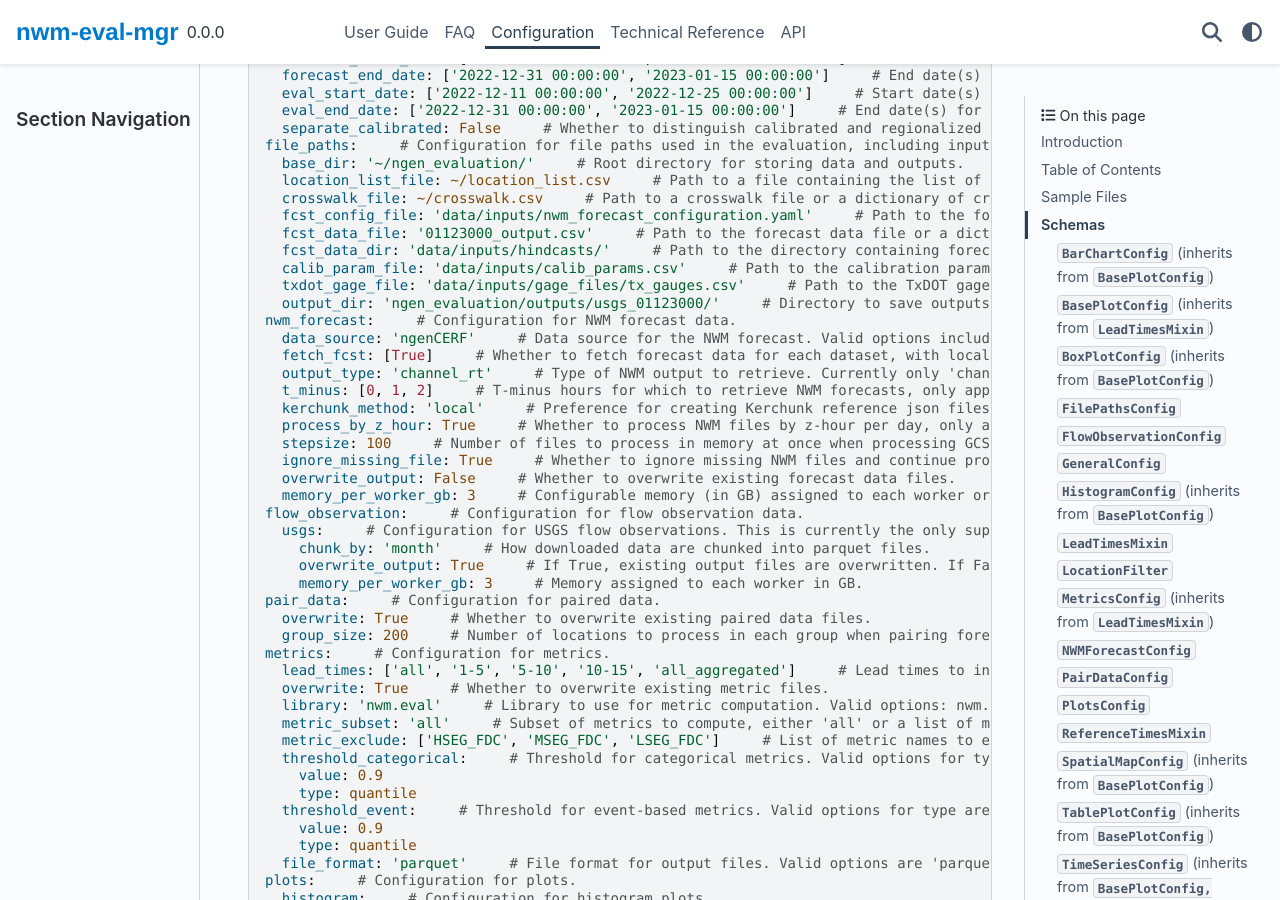
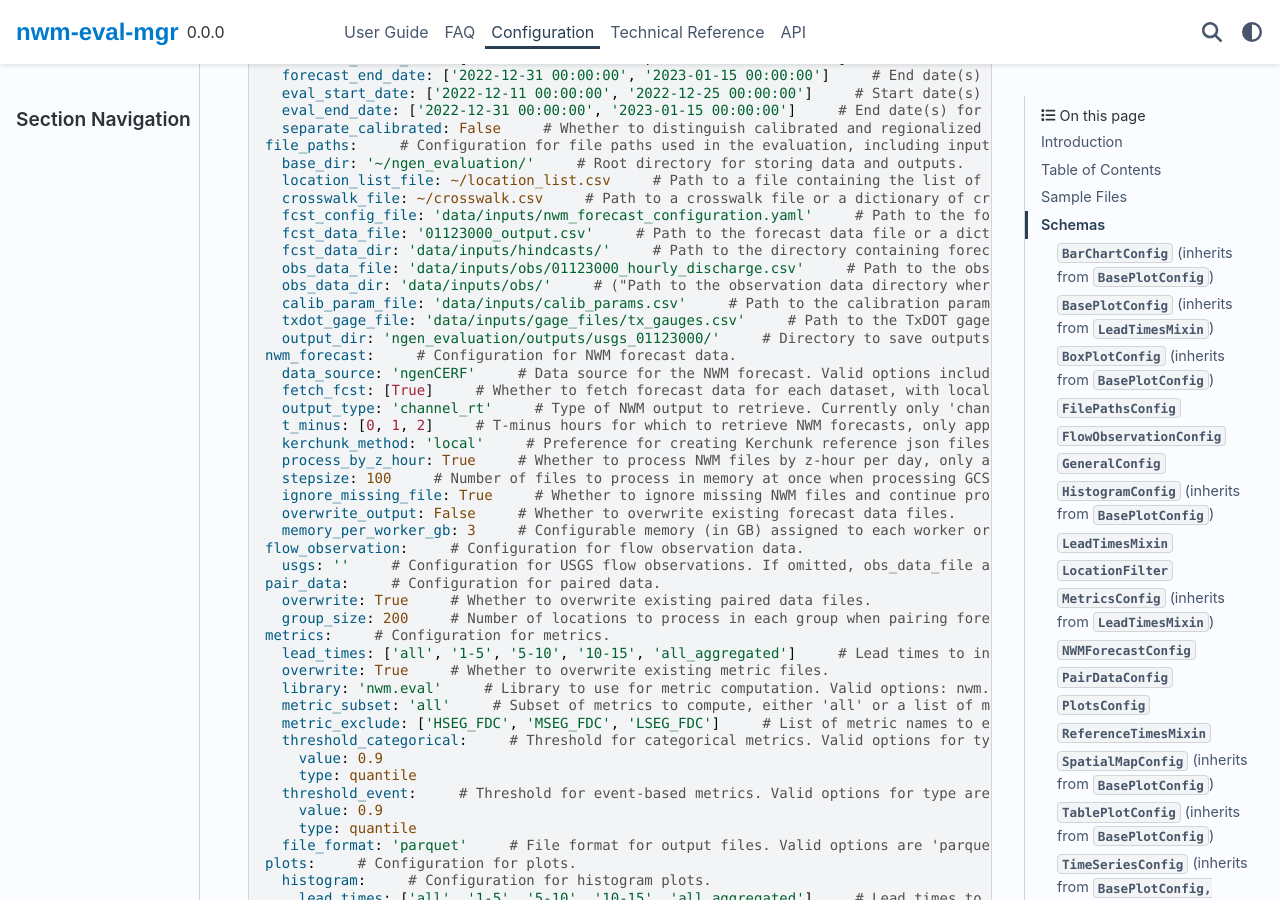
Before and after one commit to NGWPC/nwm-eval-mgr, a Sphinx documentation site: the page built from docs/source/config.md, in a window 1280 px wide and 900 px high, scrolled down 2227 px. Built offline with Sphinx 7.4.7 and the PyData theme 0.15.4, drawn with Linux system fonts in a browser that asks for light colours; some of the changed text lies outside the part shown.

```diff
--- a/docs/source/config.md
+++ b/docs/source/config.md
@@ -81,6 +81,8 @@
   fcst_config_file: 'data/inputs/nwm_forecast_configuration.yaml'     # Path to the forecast configuration file defining parameters for different NWM configurations.
   fcst_data_file: '01123000_output.csv'     # Path to the forecast data file or a dictionary of forecast data files.
   fcst_data_dir: 'data/inputs/hindcasts/'     # Path to the directory containing forecast data files or a dictionary of directories.
+  obs_data_file: 'data/inputs/obs/01123000_hourly_discharge.csv'     # Path to the observation data file. Both obs_data_file and obs_data_dir can be specified. The run will read all .csv and .parquet files in obs_data_dir and obs_data_file and remove duplicates.If neither obs_data_file nor obs_data_dir is provided, an observation data source must be specified in the 'flow_observation.usgs' section.
+  obs_data_dir: 'data/inputs/obs/'     # ("Path to the observation data directory where one or more observation data files are stored. The run will look for all .csv and .parquet files in this directory. Each file can contain observation data for a single location (with the filename starting with the location identifier), or multiple locations with a 'location_id' column specifying the location identifiers.",)
   calib_param_file: 'data/inputs/calib_params.csv'     # Path to the calibration parameter file.
   txdot_gage_file: 'data/inputs/gage_files/tx_gauges.csv'     # Path to the TxDOT gage file.
   output_dir: 'ngen_evaluation/outputs/usgs_01123000/'     # Directory to save outputs such as paired data, computed metrics, and plots.
@@ -96,10 +98,7 @@
   overwrite_output: False     # Whether to overwrite existing forecast data files.
   memory_per_worker_gb: 3     # Configurable memory (in GB) assigned to each worker or process.
 flow_observation:     # Configuration for flow observation data.
-  usgs:     # Configuration for USGS flow observations. This is currently the only supported source of flow observations, but this section is included for future extensibility to other sources.
-    chunk_by: 'month'     # How downloaded data are chunked into parquet files.
-    overwrite_output: True     # If True, existing output files are overwritten. If False, existing files are retained.
-    memory_per_worker_gb: 3     # Memory assigned to each worker in GB.
+  usgs: ''     # Configuration for USGS flow observations. If omitted, obs_data_file and/or obs_data_dir must be provided in file_paths section,
 pair_data:     # Configuration for paired data.
   overwrite: True     # Whether to overwrite existing paired data files.
   group_size: 200     # Number of locations to process in each group when pairing forecast and observation data.
@@ -540,6 +539,8 @@
 | fcst_config_file | str \| Path \| NoneType | Path to the forecast configuration file. This file defines the parameters for different NWM configurations. For each forecast configuration, a list that specify the following parameters (in order): cycle_start: start time of forecast cycles in Zulu time or UTC (e.g., 0Z);cycle_end: end time of forecast cycles in Zulu time or UTC (e.g., 23Z);cycle_freq: frequency of forecast cycles in hours (e.g., 1);fcst_win: forecast window in hours (e.g., 18);fcst_timestep: forecast timestep in hours (e.g., 1); | None | data/inputs/nwm_forecast_configuration.yaml |
 | fcst_data_file | Path \| str \| Dict[str, Path] \| Dict[str, str] \| NoneType | Path to the forecast data file or a dictionary of forecast data files. | None | 01123000_output.csv |
 | fcst_data_dir | Path \| str \| Dict[str, Path] \| Dict[str, str] \| NoneType | Path to the directory containing forecast data files or a dictionary of directories. | None | data/inputs/hindcasts/ |
+| obs_data_file | Path \| str \| NoneType | Path to the observation data file. Both obs_data_file and obs_data_dir can be specified. The run will read all .csv and .parquet files in obs_data_dir and obs_data_file and remove duplicates.If neither obs_data_file nor obs_data_dir is provided, an observation data source must be specified in the 'flow_observation.usgs' section. | None | data/inputs/obs/01123000_hourly_discharge.csv |
+| obs_data_dir | Path \| str \| NoneType | ("Path to the observation data directory where one or more observation data files are stored. The run will look for all .csv and .parquet files in this directory. Each file can contain observation data for a single location (with the filename starting with the location identifier), or multiple locations with a 'location_id' column specifying the location identifiers.",) | None | data/inputs/obs/ |
 | calib_param_file | Path \| str \| NoneType | Path to the calibration parameter file. | None | data/inputs/calib_params.csv |
 | txdot_gage_file | Path \| str \| NoneType | Path to the TxDOT gage file. This is only needed if evaluating TxDOT locations, for which streamflow observations are retrieved differently than USGS gages. If not provided, the default TxDOT list defined in settings.py will be used.  | None | data/inputs/gage_files/tx_gauges.csv |
 | output_dir | str \| Path | Directory to save outputs such as paired data, computed metrics, and plots.  | None | ngen_evaluation/outputs/usgs_01123000/ |
@@ -548,7 +549,7 @@
 
 | Field | Type(s) | Description | Default | Example(s) |
 | --- | --- | --- | --- | --- |
-| usgs | USGSConfig | Configuration for USGS flow observations. This is currently the only supported source of flow observations, but this section is included for future extensibility to other sources. | chunk_by='month' overwrite_output=True memory_per_worker_gb=3 | chunk_by='month' overwrite_output=True memory_per_worker_gb=3 |
+| usgs | USGSConfig \| NoneType | Configuration for USGS flow observations. If omitted, obs_data_file and/or obs_data_dir must be provided in file_paths section,  | None |  |
 
 #### `GeneralConfig`
 
```
Also changed, not shown: 2 other files.
